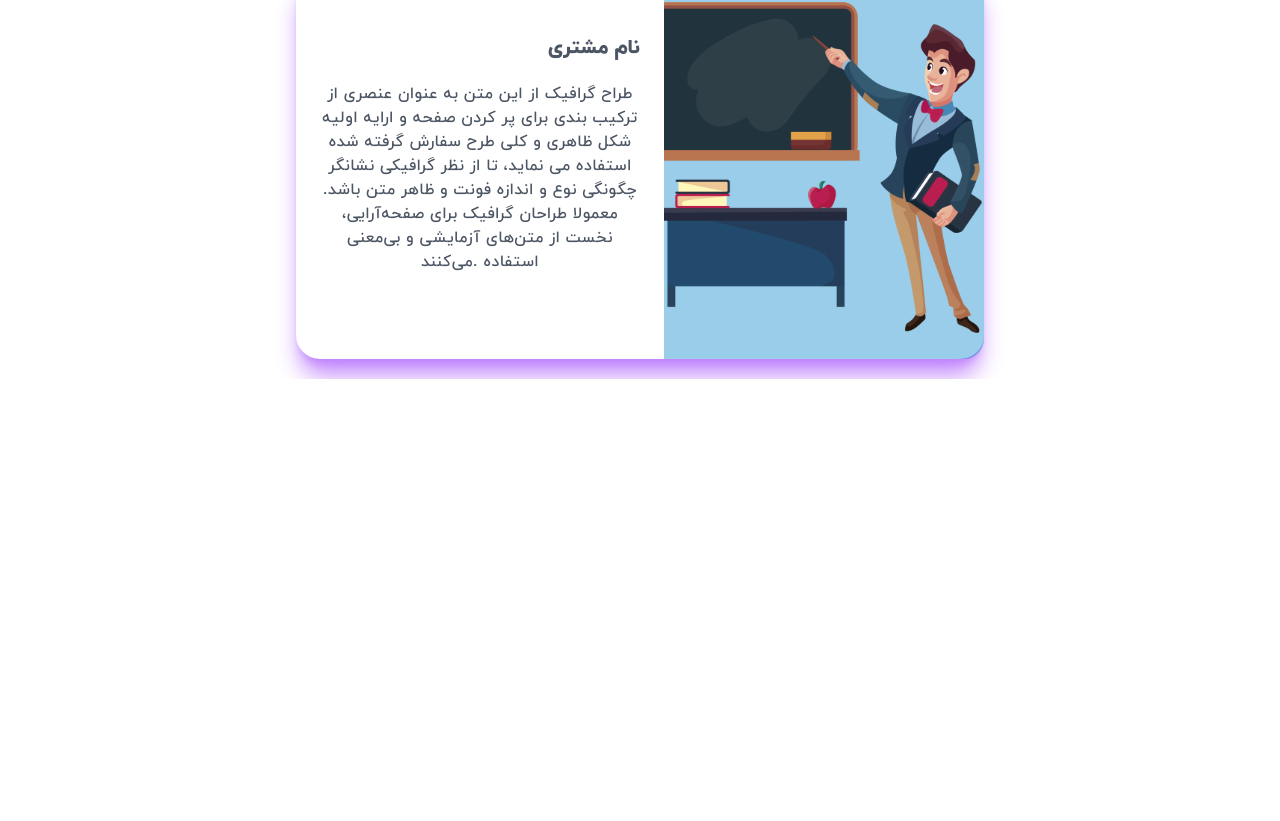
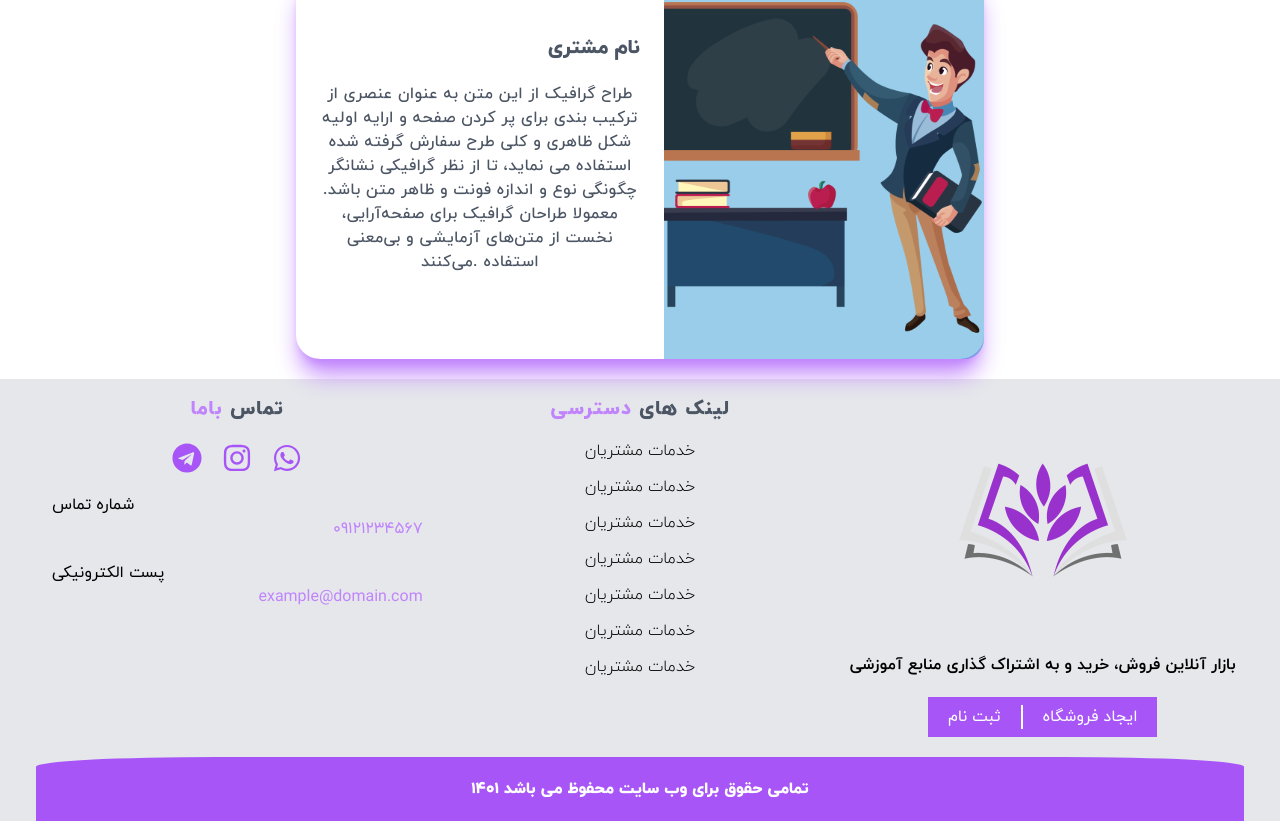
Before and after one commit to mohammadraufzahed/learning-ui, a Next.js app: page / in a window 1280 px wide. Shown: the part 6552-7373 px from the top of the page. Before the commit the page ends 6931 px from the top, so only its background shows below. Built offline with nearby package versions, Linux system fonts and the light colour scheme.

Commit message:
Added the footer

```diff
--- /dev/null
+++ b/components/Footer/index.jsx
@@ -0,0 +1,63 @@
+import Image from "next/image";
+import { FaInstagram, FaTelegram, FaWhatsapp } from "react-icons/fa";
+import classes from "./style/index.module.scss";
+
+const Footer = () => {
+  return (
+    <div className="grid grid-cols-1 px-1 py-5 pb-0 md:px-9 md:pt-4 text-center bg-gray-200 md:grid-cols-3 ">
+      <div className="w-full">
+        <strong className="font-extrabold text-xl tracking-wider text-gray-600">
+          تماس <span className="text-purple-400">باما</span>
+        </strong>
+        <div className="flex flex-row w-full justify-center mt-5 text-3xl text-purple-500">
+          <FaTelegram className="mr-5" />
+          <FaInstagram />
+          <FaWhatsapp className="ml-5" />
+        </div>
+        <div className="px-4 mt-5">
+          <div className="flex flex-col w-full font-normal text-base">
+            <span className="text-left">شماره تماس</span>
+            <span className="text-right text-purple-400">09121234567</span>
+          </div>
+          <div className="flex flex-col w-full font-normal text-base mt-5">
+            <span className="text-left">پست الکترونیکی</span>
+            <span className="text-right text-purple-400">
+              example@domain.com
+            </span>
+          </div>
+        </div>
+      </div>
+      <div className="w-full mt-7 md:mt-0">
+        <strong className="font-extrabold text-xl tracking-wider text-gray-600">
+          لینک های <span className="text-purple-400">دسترسی</span>
+        </strong>
+        <ul className="list-none px-12 mt-4">
+          <li className="font-light cursor-pointer mb-3">خدمات مشتریان</li>
+          <li className="font-light cursor-pointer mb-3">خدمات مشتریان</li>
+          <li className="font-light cursor-pointer mb-3">خدمات مشتریان</li>
+          <li className="font-light cursor-pointer mb-3">خدمات مشتریان</li>
+          <li className="font-light cursor-pointer mb-3">خدمات مشتریان</li>
+          <li className="font-light cursor-pointer mb-3">خدمات مشتریان</li>
+          <li className="font-light cursor-pointer mb-3">خدمات مشتریان</li>
+        </ul>
+      </div>
+      <div className="w-full mt-7 md:mt-0">
+        <div>
+          <Image src="/svg/logo.svg" width={250} height={250} alt="Logo" />
+        </div>
+        <strong>بازار آنلاین فروش، خرید و به اشتراک گذاری منابع آموزشی</strong>
+        <div className="mt-5 w-max bg-purple-500 flex flex-row text-white py-2 px-5 mx-auto">
+          <span className="mr-5 border-r-2 border-white pr-5 cursor-pointer">
+            ثبت نام
+          </span>
+          <span className="cursor-pointer">ایجاد فروشگاه</span>
+        </div>
+      </div>
+      <div className="bg-purple-500 w-full col-span-3 py-5 mt-5 rounded-t-[15%] text-white font-extrabold">
+        تمامی حقوق برای وب سایت محفوظ می باشد 1401
+      </div>
+    </div>
+  );
+};
+
+export default Footer;
--- a/pages/index.jsx
+++ b/pages/index.jsx
@@ -11,6 +11,7 @@ import ProductsPrize from "../components/ProductsPrize";
 import Box from "../components/Box";
 import BlogPostsBox from "../components/BlogPostsBox";
 import CustomersReview from "../components/CustomersReview";
+import Footer from "../components/Footer";
 
 const fakeData = {
   badges: [
@@ -70,6 +71,7 @@ export default function Home() {
       <ProductsPrize />
       <BlogPostsBox />
       <CustomersReview />
+      <Footer />
     </div>
   );
 }
```
Also changed, not shown: components/Footer/style/index.module.scss (added).
